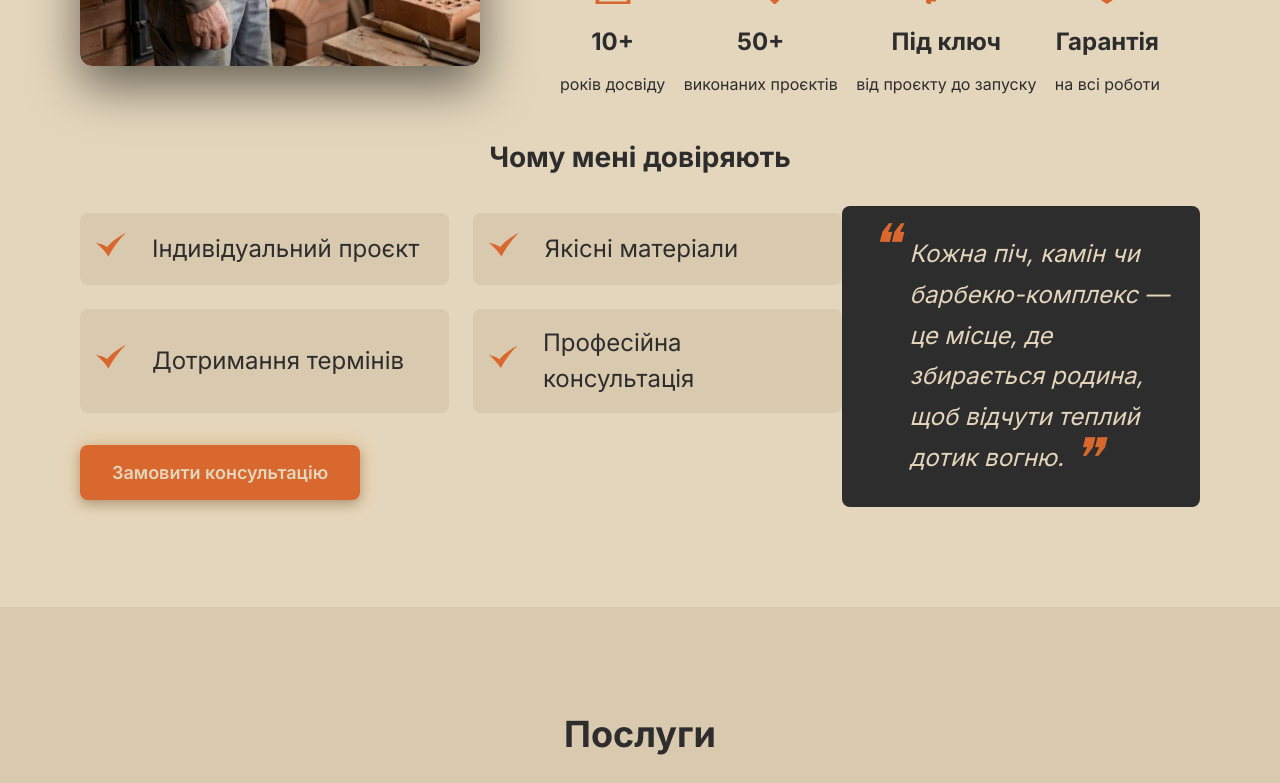
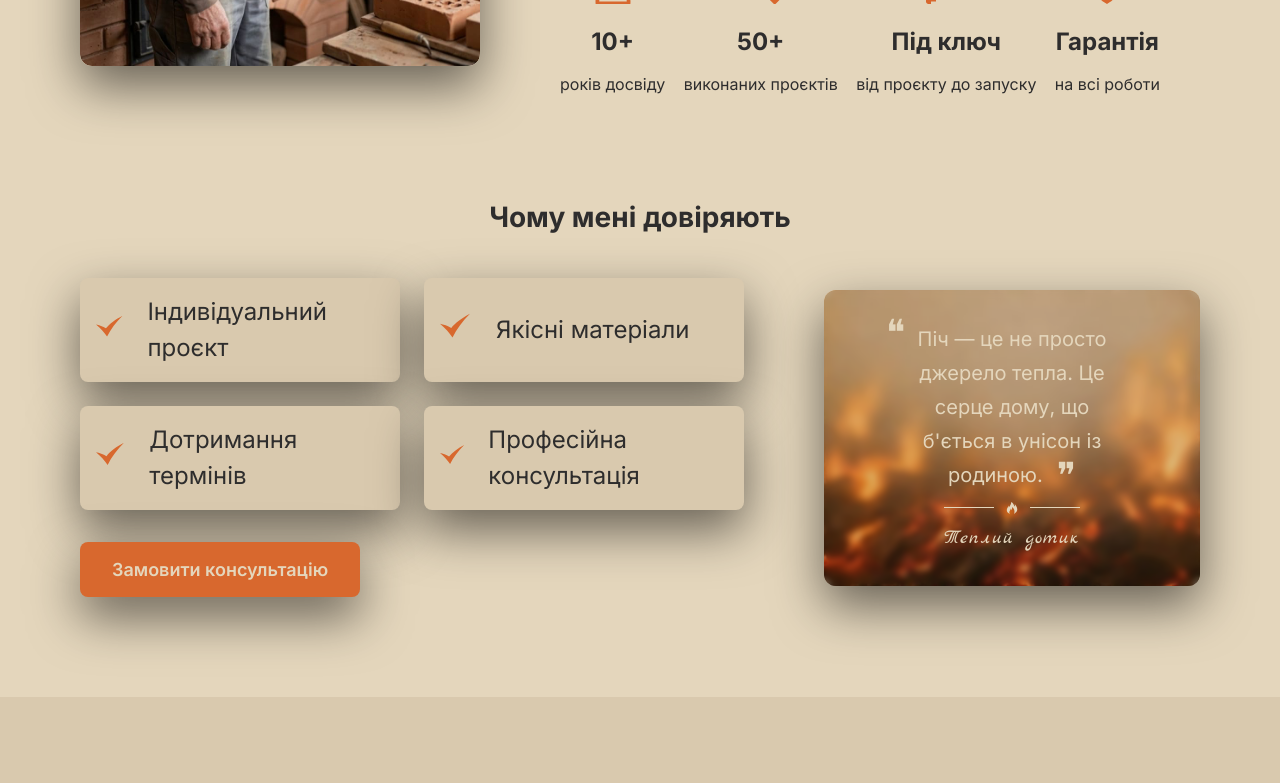
Before and after one commit to lkarm67/warmtouch, a Next.js app: page / in a window 1280 px wide. Shown: the part 1400-2183 px from the top of the page. Built offline with nearby package versions, Linux system fonts and the light colour scheme.

Commit message:
add quote image, fix services, about,hero sections

```diff
--- a/components/About/About.module.css
+++ b/components/About/About.module.css
@@ -1,6 +1,7 @@
 .about {
   display: flex;
   flex-direction: column;
+  gap: 60px;
   min-height: 100vh;
   background: #e4d6bc;
   padding: 100px 80px;
@@ -56,6 +57,9 @@
     height: 4px;
     background-color: var(--accent-color);
     border: none;
+    box-shadow:
+      0 4px 12px rgba(0, 0, 0, 0.25),
+      0 0 20px rgba(255, 140, 0, 0.25);
 }
 
 .icon_fire{
@@ -117,7 +121,7 @@
    display: flex;
    flex-direction: column;
    align-items: center;
-   gap: 28px;
+   gap: 40px;
 }
 
 .infoAdvantagesTitle{
@@ -130,7 +134,7 @@
     display: flex;
     flex-direction: row;
     align-items: center;
-    justify-content: space-between;
+    gap: 80px;
 }
 
 .infoBlock{
@@ -156,6 +160,8 @@
     border-radius: 8px;
     padding: 16px;
     min-width: 320px;
+    box-shadow:
+        0 20px 50px rgba(0,0,0,.55);
 }
 
 .infoIcon{
@@ -169,7 +175,7 @@
     color: var(--bg-color);
 }
 
-.infoTrustReasons{
+/*.infoTrustReasons{
     position: relative;
     flex: 0 0 32%;
     display: flex;
@@ -181,36 +187,101 @@
     padding: 28px ;
     border-radius: 8px;
 
+}*/
+
+.infoTrustReasons {
+    position: relative;
+    overflow: hidden;
+
+    display: flex;
+    flex-direction: column;
+    justify-content: center;
+    align-items: center;
+    gap: 10px;
+
+    min-width: 320px;
+    padding: 32px 80px;
+
+    border-radius: 12px;
+
+    background-image: url('/images/fire-quote-bg.jpg');
+    background-size: cover;
+    background-position: center;
+
+    box-shadow:
+        0 20px 50px rgba(0,0,0,.55);
 }
 
-.infoTrustReason{
+.overlay {
+    position: absolute;
+    inset: 0;
+
+    background: rgba(59, 52, 42, 0.15);
+    backdrop-filter: blur(3px);
+
+    z-index: 1;
+}
+
+.infoTrustReason,
+.qouteDividerContainer,
+.infoLogo {
     position: relative;
-    font-size: 24px;
+    z-index: 2;
+}
+
+.infoTrustReason {
+    max-width: 300px;
+    text-align: center;
+    font-size: 20px;
     line-height: 1.7;
-    font-style: italic;
-    padding-left: 40px;
-
+    color: var(--text-color);
 }
 
 .infoTrustReason::before {
     content: "❝";
     position: absolute;
 
-    left: 0;
-    top: -18px;
+    left: -18px;
+    top: -8px;
 
-    font-size: 56px;
+    font-size: 36px;
     line-height: 1;
-    color: var(--accent-color);
+    color: var(--text-color);
 }
 
 .infoTrustReason::after {
     content: "❞";
-    color: var(--accent-color);
-    font-size: 56px;
+    color: var(--text-color);
+    font-size: 36px;
     line-height: 0;
-    margin-left: 8px;
-    vertical-align: -12px;
+    margin-left: 14px;
+    vertical-align: -6px;
+}
+
+.qouteDividerContainer {
+    display: flex;
+    flex-direction: row;
+    align-items: center;
+    gap: 12px;
+}
+
+.qouteDivider {
+    width: 50px;
+    height: 1px;
+    background-color: var(--text-color);
+    border: none;
+}
+
+.qouteIcon_fire {
+    width: 12px;
+    height: 12px;
+    fill: var(--text-color);
+}
+
+.infoLogo {
+    font-family: 'Marck Script', cursive;
+    font-size: 20px;
+    letter-spacing: 1px;
 }
 
 .ctaBtn {
@@ -226,8 +297,8 @@
         box-shadow 0.25s ease,
         background-color 0.25s ease,
         border-color 0.25s ease;
-    box-shadow: 0 4px 12px rgba(0, 0, 0, 0.25),
-                0 0 20px rgba(255, 140, 0, 0.25);
+    box-shadow:
+        0 20px 50px rgba(0,0,0,.55);
 }
 
 .ctaBtn:hover,
--- a/components/About/About.tsx
+++ b/components/About/About.tsx
@@ -1,6 +1,12 @@
 import css from './About.module.css';
 import Image from 'next/image';
 import Link from "next/link";
+import { Marck_Script } from 'next/font/google';
+
+const marck = Marck_Script({
+  subsets: ['latin', 'cyrillic'],
+  weight: '400',
+});
 
 export default function About() {
     return (
@@ -114,9 +120,23 @@ export default function About() {
                         </Link>
                     </div>
                     <div className={css.infoTrustReasons}>
+
+                        <div className={css.overlay}></div>
+
                         <p className={css.infoTrustReason}>
-                            Кожна піч, камін чи барбекю-комплекс — це місце, де збирається родина, щоб відчути теплий дотик вогню.
+                            Піч — це не просто джерело тепла. Це серце дому, що б'ється в унісон із родиною.
                         </p>
+
+                        <div className={css.qouteDividerContainer}>
+                            <hr className={css.qouteDivider}/>
+                                <svg className={css.qouteIcon_fire}>
+                                    <use href="/icons.svg#icon-fire"></use>
+                                </svg>
+                            <hr className={css.qouteDivider}/>
+                        </div>
+
+                        <p className={`${css.infoLogo} ${marck.className}`}>Теплий дотик</p>
+
                     </div>
                 </div>
             </div>
--- a/components/Hero/Hero.module.css
+++ b/components/Hero/Hero.module.css
@@ -4,8 +4,11 @@
   background: #2e2d2d;
 }
 
+.heroTextWrapper {
+  flex: 0 0 55%;
+}
+
 .heroText {
-  flex: 0 0 45%;
   display: flex;
   flex-direction: column;
   align-items: flex-start;
@@ -97,7 +100,7 @@
   flex: 0 0 55%;
   background-image: url('/images/hero_td.jpg');
   background-size: cover;
-  background-position: center;
+  background-position: right center;
 
   mask-image: linear-gradient(
     to left,
--- a/components/Hero/Hero.tsx
+++ b/components/Hero/Hero.tsx
@@ -2,7 +2,9 @@ import css from './Hero.module.css';
 
 export default function Hero() {
     return (
-        <section className={css.hero + ' container'}>
+        <section className={css.hero}>
+            <div className={css.heroTextWrapper}>
+                <div className="container">
                     <div className={css.heroText}>
                         <h1 id="home" className={css.title}>Будую <span className={css.highlight}>печі, груби, каміни та барбекю-комплекси</span> під ключ</h1>
                         <h2 className={css.subtitle}>Відчуй теплий дотик домашнього затишку, створеного вогнем.</h2>
@@ -12,7 +14,11 @@ export default function Hero() {
                             <button className={css.secondaryBtn}>Дивитись роботи</button>
                         </div>
                     </div>
+                </div>
+            </div>
+
             <div className={css.heroImage}></div>
+
         </section>
     );
 }
--- a/components/Services/Services.module.css
+++ b/components/Services/Services.module.css
@@ -28,6 +28,9 @@
     height: 4px;
     background-color: var(--accent-color);
     border: none;
+    box-shadow:
+      0 4px 12px rgba(0, 0, 0, 0.25),
+      0 0 20px rgba(255, 140, 0, 0.25);
 }
 
 .icon_fire{
@@ -52,6 +55,8 @@
   border-radius: 8px;
   padding: 24px;
   flex: 1;
+  box-shadow:
+        0 20px 50px rgba(0,0,0,.55);
 }
 
 .serviceImage {
@@ -87,6 +92,8 @@
   font-weight: 500;
   cursor: pointer;
   transition: background-color 0.2s ease, color 0.2s ease;
+  box-shadow:
+        0 20px 50px rgba(0,0,0,.25);
 }
 
 .detailsButton:hover,
@@ -185,6 +192,8 @@
   border-radius: 4px;
   font-weight: 500;
   text-align: center;
+  box-shadow:
+        0 20px 50px rgba(0,0,0,.55);
 }
 
 .modalCta:hover {
```
Also changed, not shown: components/Portfolio/Portfolio.tsx (+10 -0 lines), public/images/fire-quote-bg.jpg (added), public/images/вогонь_100%.jpg (added). Lines whose indentation alone changed are shown as unchanged.
